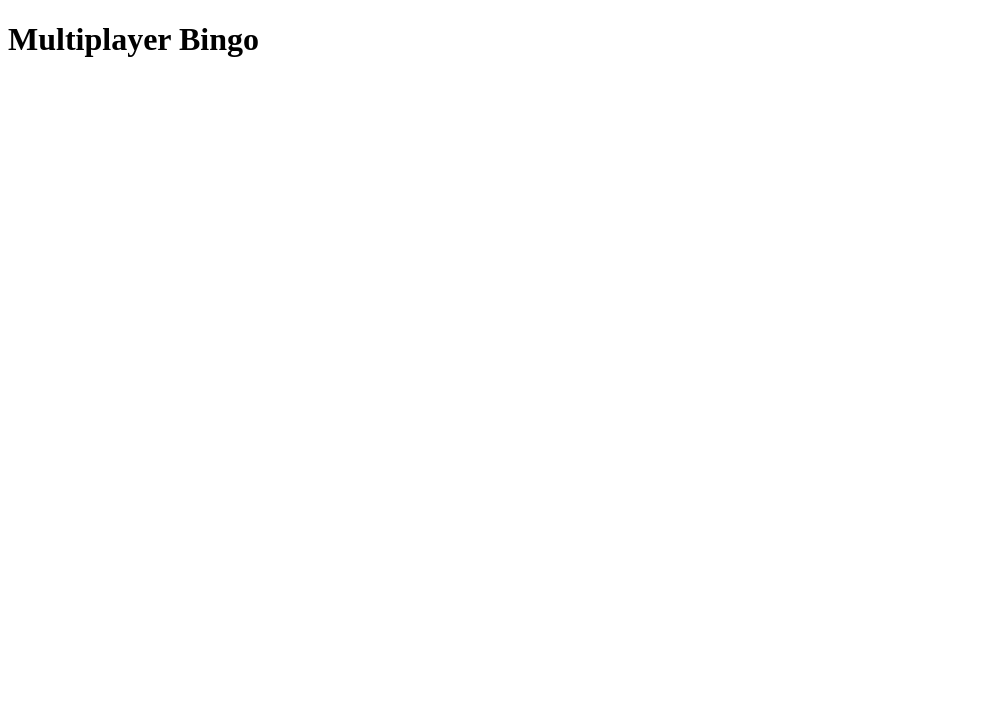
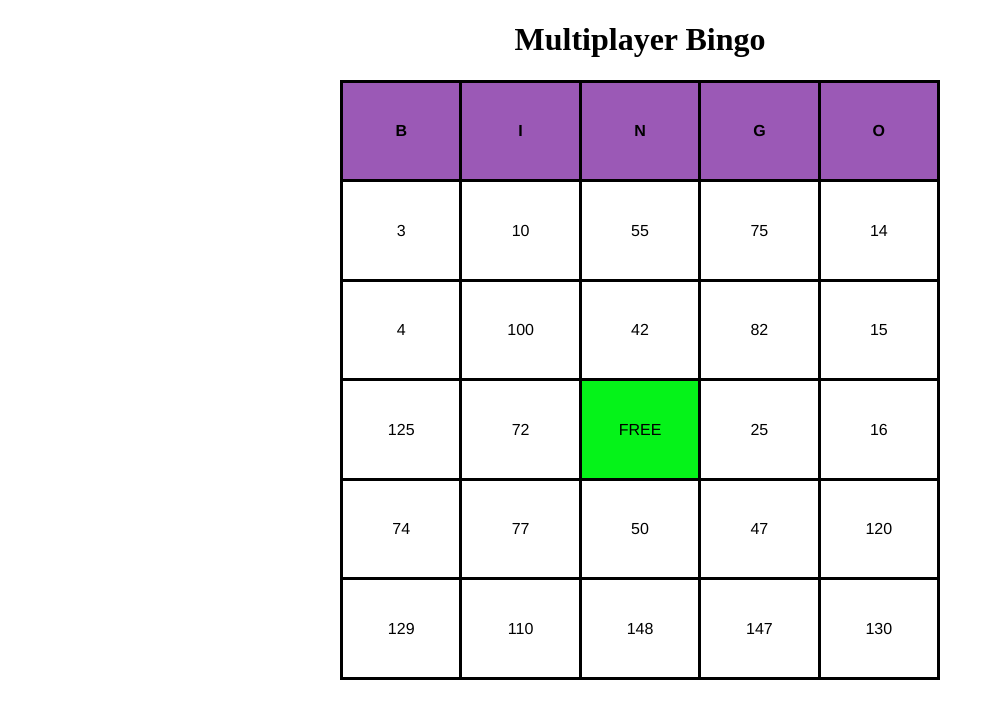
Before and after one commit to CptnReef/BINGO_websocket.io, a website: page static/index.html in a window 1280 px wide. Shown: the whole page, without its empty margins (0-995 px from the left). Drawn offline with nearby package versions, Linux system fonts and the light colour scheme; no server answers.

Commit message:
create bingo board using tables & generate random numbers for the board

```diff
--- a/static/client.js
+++ b/static/client.js
@@ -1,4 +1,29 @@
 document.addEventListener('DOMContentLoaded', () => {
-    console.log('hi')
     const socket = io.connect();
+
+    const randomNumber = () => {
+        // Generate random number from 0 to 149
+        return Math.floor(Math.random() * 150)
+    };
+
+    const generateBoard = () => {
+        // Keep track of used numbers
+        let usedNumbers = [];
+
+        for (let i = 0; i < 24; i ++) {
+            let newNumber = randomNumber();
+
+            // If generated number has already been used, keep generating new numbers
+            // until an unused number is found
+            while (usedNumbers.includes(newNumber) == true) {
+                newNumber = randomNumber();
+            };
+
+            // Keep track of new unused number, then display number on the board
+            usedNumbers.push(newNumber);
+            document.getElementById('box' + i).innerHTML = newNumber;
+        };
+    };
+
+    generateBoard();
 });
--- a/static/index.html
+++ b/static/index.html
@@ -9,10 +9,58 @@
 </head>
 
 <body>
-    <h1>Multiplayer Bingo</h1>
+    <div>
+        <div id="header">
+            <h1>Multiplayer Bingo</h1>
+        </div>
+        <div id="content">
+            <table id="bingoTable">
+                <tr>
+                    <th class="bingoHeader">B</th>
+                    <th class="bingoHeader">I</th>
+                    <th class="bingoHeader">N</th>
+                    <th class="bingoHeader">G</th>
+                    <th class="bingoHeader">O</th>
+                </tr>
+                <tr>
+                    <td id="box0"> &nbsp;</td>
+                    <td id="box1"> &nbsp;</td>
+                    <td id="box2"> &nbsp;</td>
+                    <td id="box3"> &nbsp;</td>
+                    <td id="box4"> &nbsp;</td>
+                </tr>
+                <tr>
+                    <td id="box5"> &nbsp;</td>
+                    <td id="box6"> &nbsp;</td>
+                    <td id="box7"> &nbsp;</td>
+                    <td id="box8"> &nbsp;</td>
+                    <td id="box9"> &nbsp;</td>
+                </tr>
+                <tr>
+                    <td id="box10"> &nbsp;</td>
+                    <td id="box11"> &nbsp;</td>
+                    <td id="boxFree"> FREE</td>
+                    <td id="box12"> &nbsp;</td>
+                    <td id="box13"> &nbsp;</td>
+                </tr>
+                <tr>
+                    <td id="box14"> &nbsp;</td>
+                    <td id="box15"> &nbsp;</td>
+                    <td id="box16"> &nbsp;</td>
+                    <td id="box17"> &nbsp;</td>
+                    <td id="box18"> &nbsp;</td>
+                </tr>
+                <tr>
+                    <td id="box19"> &nbsp;</td>
+                    <td id="box20"> &nbsp;</td>
+                    <td id="box21"> &nbsp;</td>
+                    <td id="box22"> &nbsp;</td>
+                    <td id="box23"> &nbsp;</td>
+                </tr>
+            </table>
+        </div>
 
-
-    <script src='./client.js'></script>
+        <script src='./client.js'></script>
 </body>
 
 </html>
--- a/static/style.css
+++ b/static/style.css
@@ -0,0 +1,31 @@
+#header {
+    text-align: center;
+}
+
+.bingoHeader {
+    background: #9b59b6;
+}
+
+/* Style spacing of items inside of bingo board */
+#bingoTable {
+    margin: 0 auto;
+    text-align: center;
+    width: 600px;
+    height: 600px;
+    border-collapse: collapse;
+    background: white;
+}
+
+/* Add borders between each box in bingo box */
+th, td {
+    font-family: Helvetica;
+    margin: 0 auto;
+    text-align: center;
+    border: 3px solid black;
+    width: 20%;
+}
+
+/* Style FREE box in the center of the board */
+#boxFree {
+    background: #05f319;
+}
```
Also changed, not shown: 1 other file.
